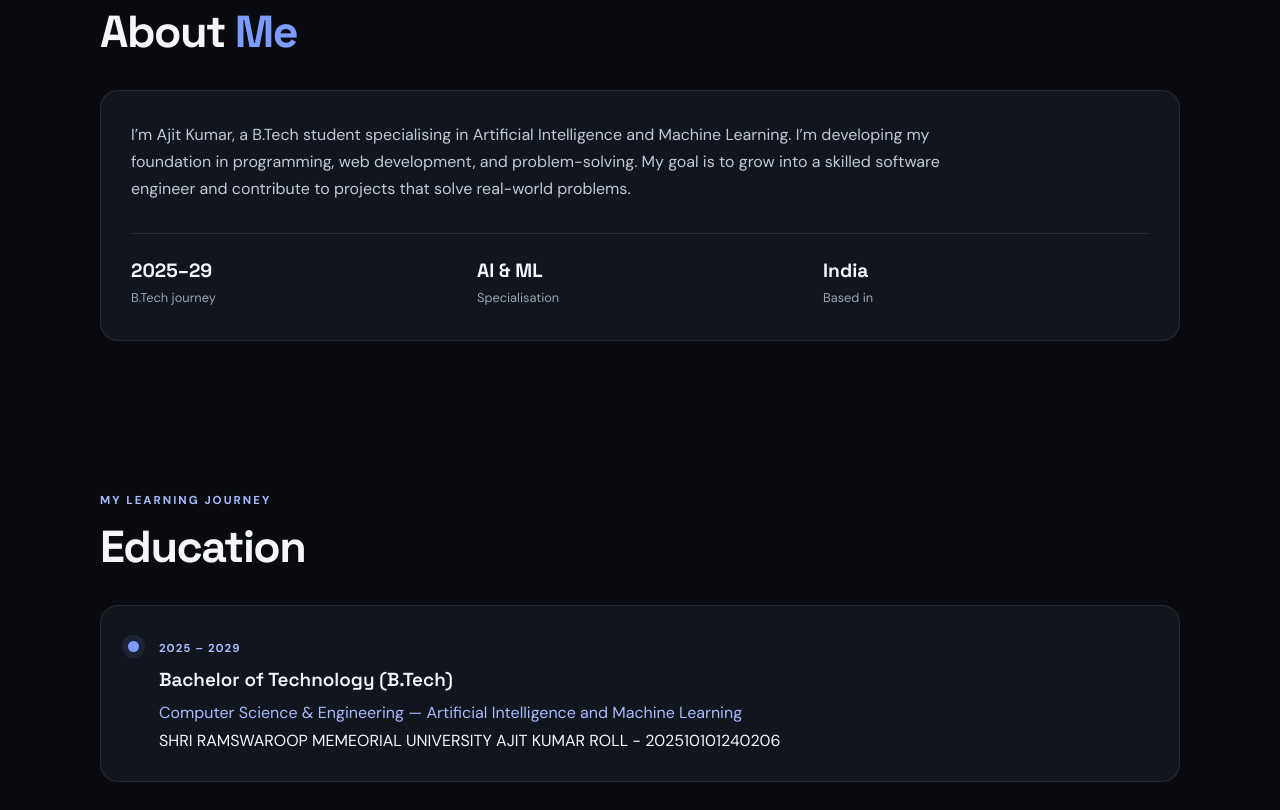
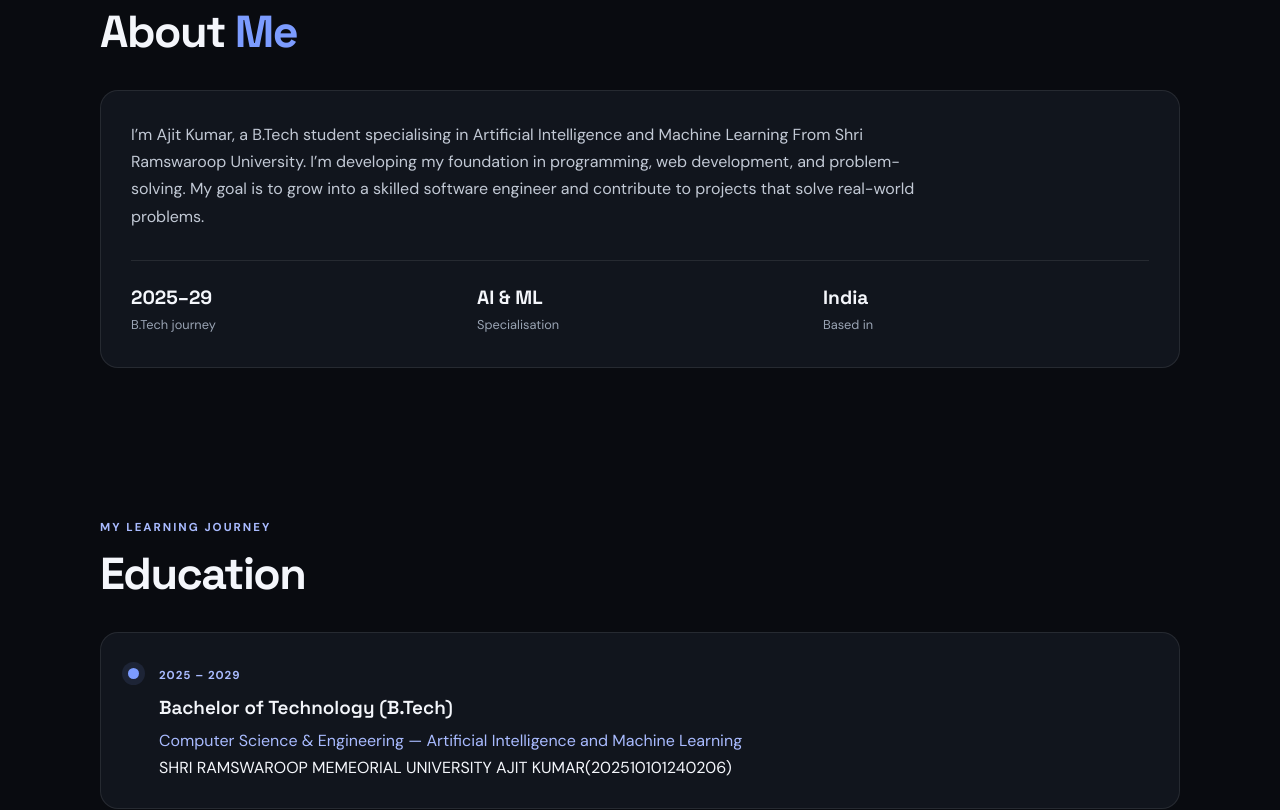
Before and after one commit to Ajit3408/portfolio, a plain HTML site: page index.html in a window 1280 px wide. Shown: the part 800-1610 px from the top of the page. Drawn offline with Linux system fonts and the light colour scheme.

Commit message:
Fix typos and improve text formatting in index.html

```diff
--- a/index.html
+++ b/index.html
@@ -3,7 +3,7 @@
 <head>
   <meta charset="UTF-8">
   <meta name="viewport" content="width=device-width, initial-scale=1.0">
-  <meta name="description" content="Ajit Kumar — B.Tech CSE (AI & ML) student and aspiring software engineer.">
+  <meta name="description" content="Ajit Kumar — B.Tech CSE (AI & ML) Student and Aspiring Software Engineer.">
   <title>Ajit Kumar | Portfolio</title>
   <link rel="preconnect" href="https://fonts.googleapis.com">
   <link rel="preconnect" href="https://fonts.gstatic.com" crossorigin>
@@ -66,7 +66,7 @@
       <div class="about-card">
         <p>
           I’m Ajit Kumar, a B.Tech student specialising in Artificial Intelligence
-          and Machine Learning. I’m developing my foundation in programming,
+          and Machine Learning From Shri Ramswaroop University. I’m developing my foundation in programming,
           web development, and problem-solving. My goal is to grow into a skilled
           software engineer and contribute to projects that solve real-world problems.
         </p>
@@ -89,7 +89,8 @@
           <span class="date-label">2025 – 2029</span>
           <h3>Bachelor of Technology (B.Tech)</h3>
           <p class="accent-text">Computer Science &amp; Engineering — Artificial Intelligence and Machine Learning</p>
-          <p class="unmuted">SHRI RAMSWAROOP MEMEORIAL UNIVERSITY AJIT KUMAR ROLL - 202510101240206 </p>
+          <p class="unmuted">SHRI RAMSWAROOP MEMEORIAL UNIVERSITY
+                             AJIT KUMAR(202510101240206) </p>
         </div>
       </article>
     </section>
```
